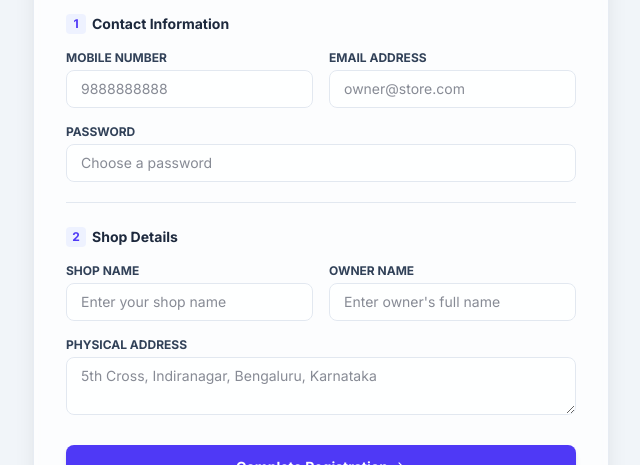
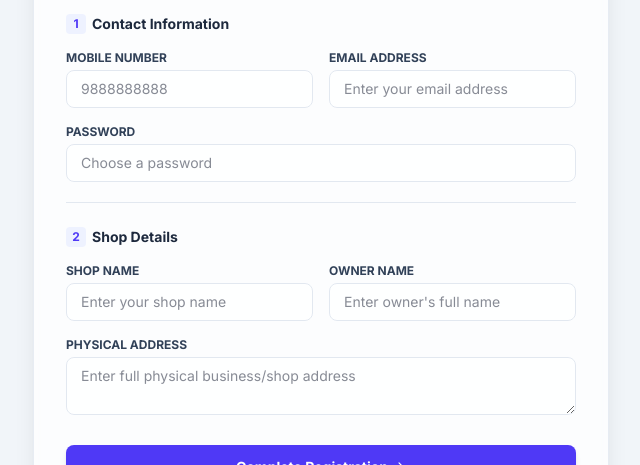
Before and after one commit to RSG2309/Rahulmart, a Next.js app in the folder frontend/: page /auth/register in a window 1280 px wide. Shown: the part 201-666 px from the top of the page, without its empty margins (319-959 px from the left). Built offline with nearby package versions, Linux system fonts and the light colour scheme; no server answers.

Commit message:
Generalize placeholders for physical address, email address, and coupons in register page, cart page, and drawer

```diff
--- a/frontend/src/app/auth/register/page.tsx
+++ b/frontend/src/app/auth/register/page.tsx
@@ -99,7 +99,7 @@ export default function Register() {
                   name="email"
                   value={formData.email}
                   onChange={handleChange}
-                  placeholder="owner@store.com"
+                  placeholder="Enter your email address"
                   className="w-full bg-white/70 border border-slate-200 text-slate-900 rounded-lg px-3.5 py-2 mt-1 text-sm focus:outline-none focus:ring-2 focus:ring-indigo-500 transition"
                 />
               </div>
@@ -159,7 +159,7 @@ export default function Register() {
                 rows={2}
                 value={formData.businessAddress}
                 onChange={handleChange}
-                placeholder="5th Cross, Indiranagar, Bengaluru, Karnataka"
+                placeholder="Enter full physical business/shop address"
                 className="w-full bg-white/70 border border-slate-200 text-slate-900 rounded-lg px-3.5 py-2 mt-1 text-sm focus:outline-none focus:ring-2 focus:ring-indigo-500 transition"
               />
             </div>
--- a/frontend/src/app/cart/page.tsx
+++ b/frontend/src/app/cart/page.tsx
@@ -153,7 +153,7 @@ export default function Cart() {
                         type="text"
                         value={couponInput}
                         onChange={(e) => setCouponInput(e.target.value)}
-                        placeholder="WELCOMEB2B"
+                        placeholder="Enter coupon code"
                         className="flex-grow bg-slate-50 border border-slate-200 text-slate-900 rounded-lg px-3 py-1.5 text-xs focus:outline-none focus:ring-1 focus:ring-indigo-500 uppercase transition"
                       />
                       <button type="submit" className="bg-slate-900 text-white hover:bg-slate-800 px-4 py-1.5 rounded-lg text-xs font-bold transition">
--- a/frontend/src/components/Navbar.tsx
+++ b/frontend/src/components/Navbar.tsx
@@ -637,7 +637,7 @@ export default function Navbar() {
                             type="text"
                             value={couponInput}
                             onChange={(e) => setCouponInput(e.target.value)}
-                            placeholder="WELCOMEB2B"
+                            placeholder="Enter coupon code"
                             className="flex-grow bg-slate-50 border border-slate-200 text-slate-900 rounded-lg px-3 py-1.5 text-xs focus:outline-none focus:ring-1 focus:ring-indigo-500 uppercase transition"
                           />
                           <button type="submit" className="bg-slate-900 text-white hover:bg-slate-800 px-4 py-1.5 rounded-lg text-xs font-bold transition">
```
